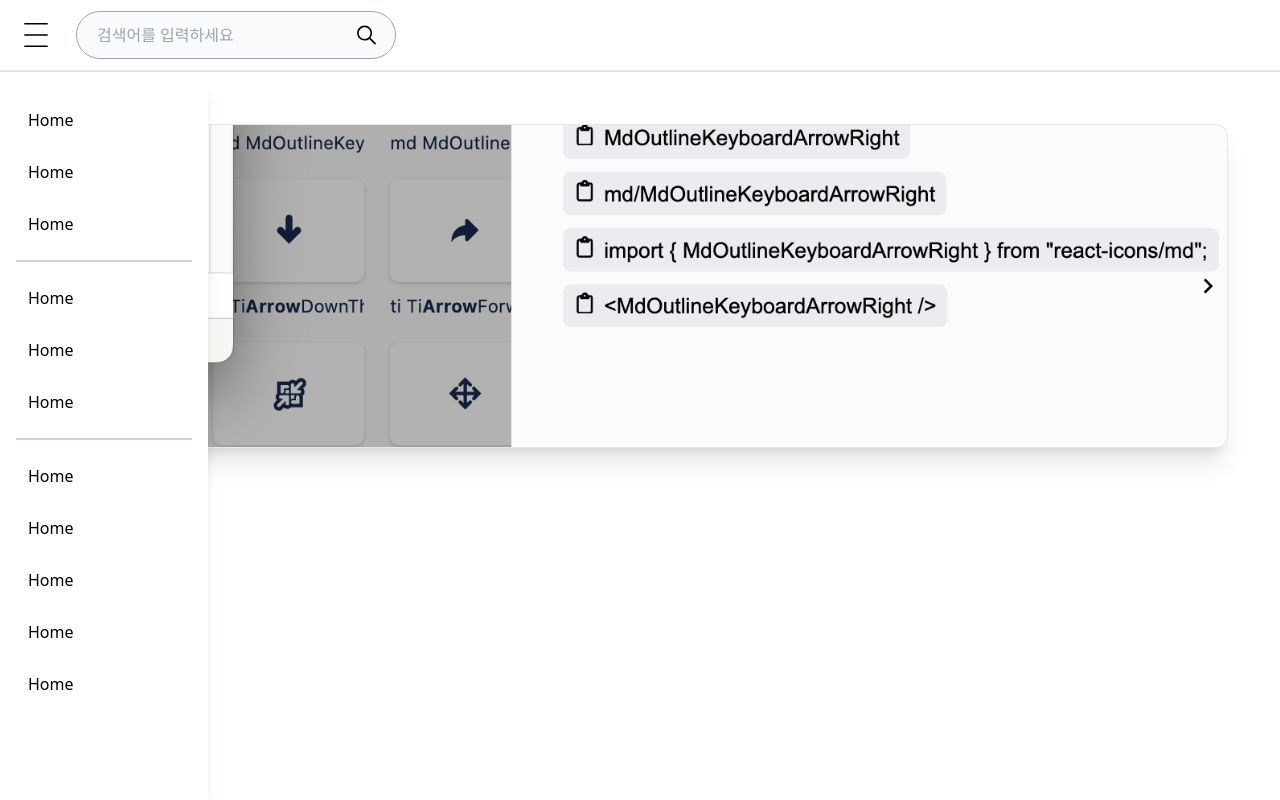
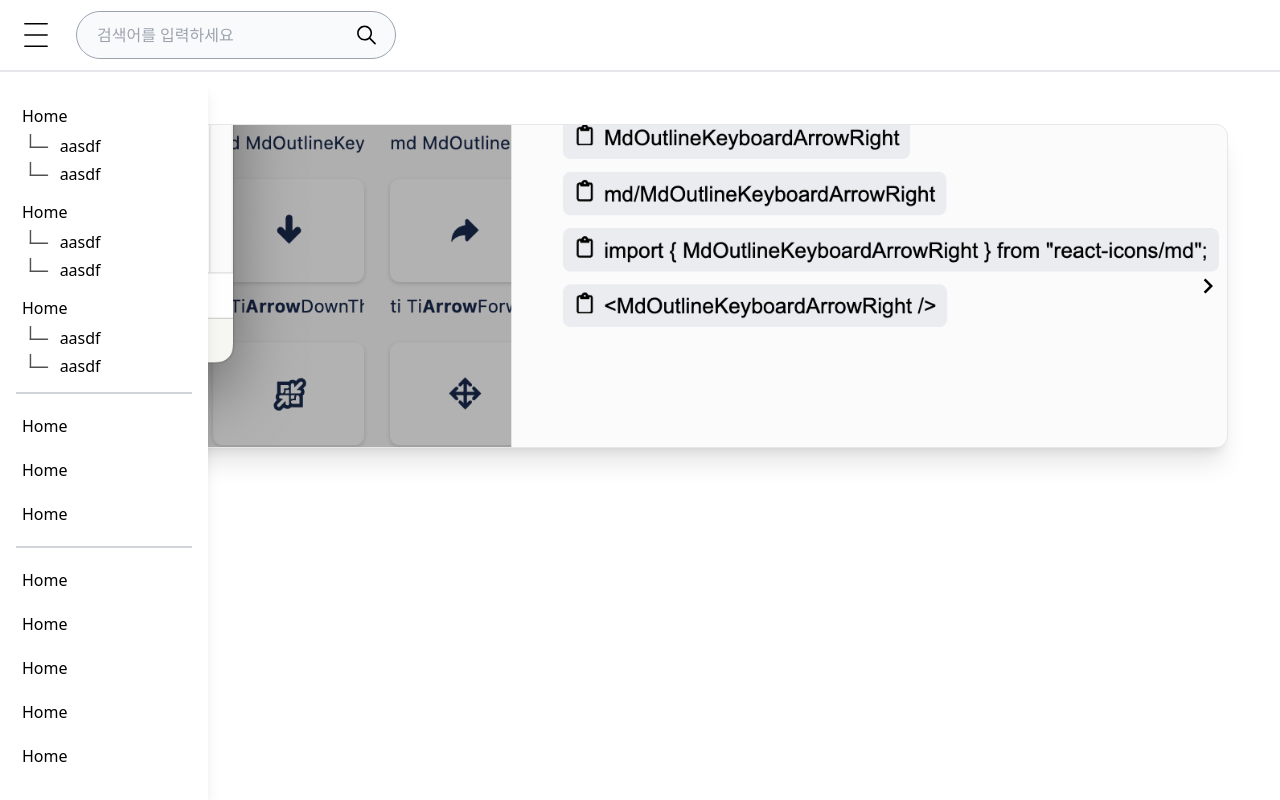
Before and after one commit to suk-6/24-web-programming-prj, a Next.js app: page / in a window 1280 px wide. Both pictures are taken after a click on the icon 36 px from the left and 35 px from the top of the page. Built offline with nearby package versions, Linux system fonts and the light colour scheme.

Commit message:
refactor: Update SidebarItem component to include subitems

```diff
--- a/src/components/sidebar/sidebarItem.tsx
+++ b/src/components/sidebar/sidebarItem.tsx
@@ -1,7 +1,13 @@
 interface SidebarItemProps {
 	title: string;
+	children?: React.ReactNode;
 }
 
-export const SidebarItem = ({ title }: SidebarItemProps) => {
-	return <div className="p-3 hover:bg-gray-200 rounded-lg">{title}</div>;
+export const SidebarItem = ({ title, children }: SidebarItemProps) => {
+	return (
+		<div className=" flex flex-col my-0.5">
+			<div className="p-1.5 hover:bg-gray-200 rounded-lg">{title}</div>
+			<div className=" flex flex-col gap-1">{children}</div>
+		</div>
+	);
 };
```
